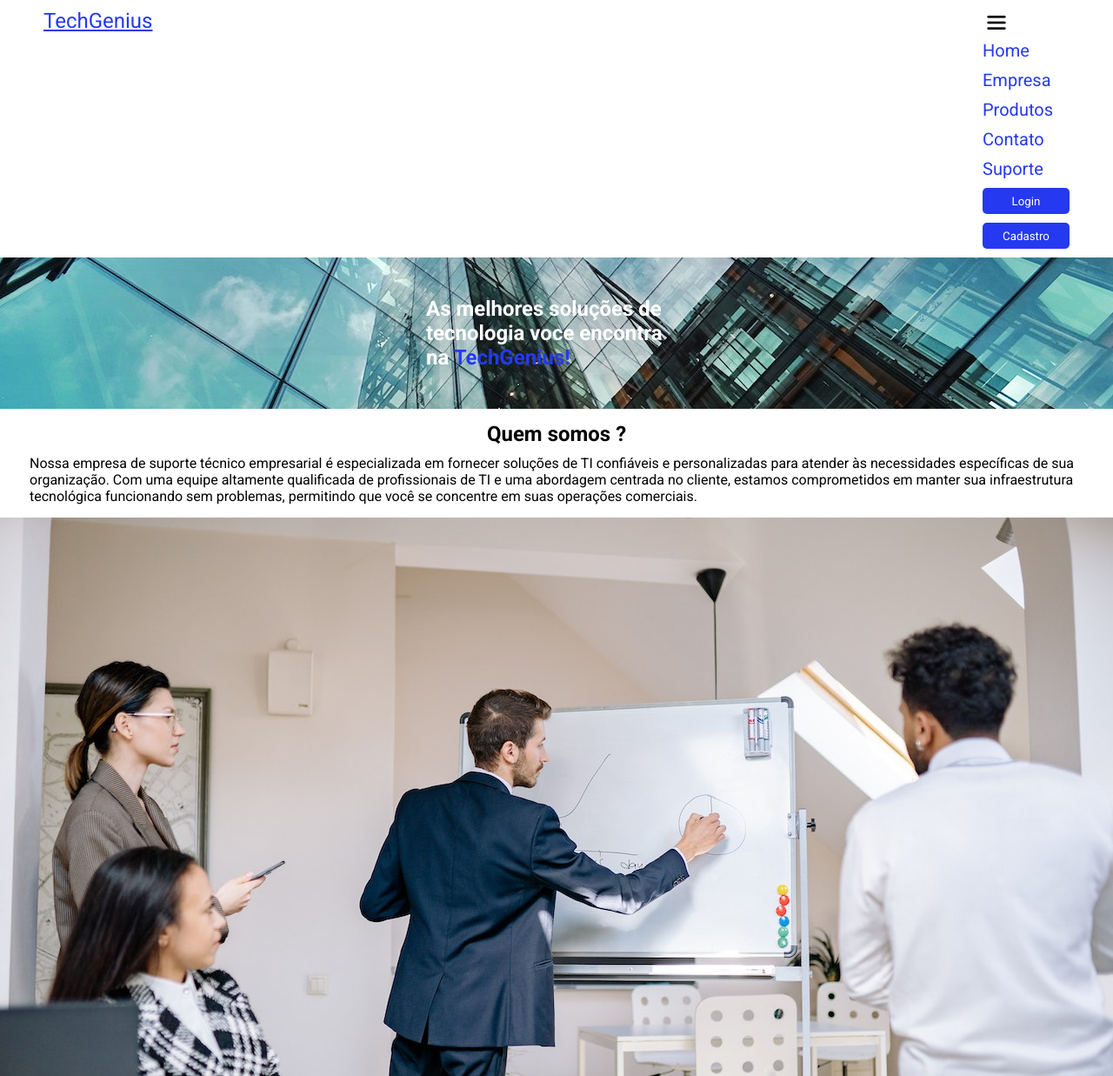
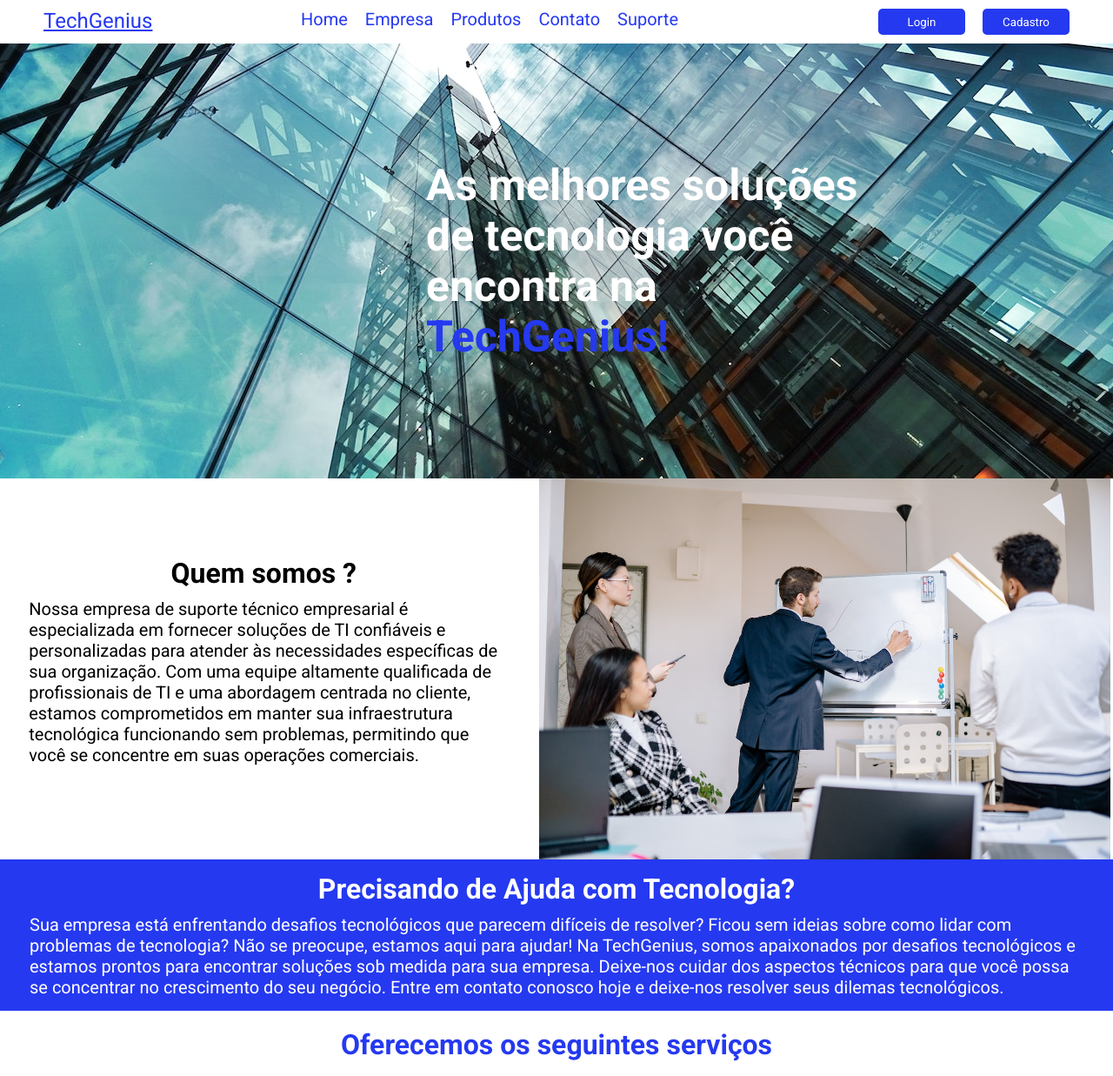
Before and after one commit to Mattheus910/bitsos, a plain HTML site: page index.html in a window 1280 px wide. Shown: the top 1237 px of the page at 87% size. Drawn offline with Linux system fonts and the light colour scheme.

Commit message:
alterações no media query

```diff
--- a/estilos/style.css
+++ b/estilos/style.css
@@ -33,10 +33,15 @@ header {
 }
 
 menu {
-    display: flex;
+    display: none;
     flex-direction: column;
     font-size: 20px;
     gap: 10px;
+}
+
+menu > article {
+    display: flex;
+    flex-direction: column;
 }
 
 input {
@@ -124,3 +129,81 @@ footer {
 li {
     list-style: none;
 }
+
+@media screen and (min-width: 600px) {
+
+    h2 {
+        font-size: 32px;
+    }
+
+    p {
+        font-size: 20px;
+    }
+    menu {
+        display: flex;
+        flex-direction: row;
+        justify-content: space-between;
+        gap: 20px;
+    }
+
+    menu > article {
+        flex-direction: row;
+        gap: 20px;
+        margin-right: 210px;
+    }
+
+    #hamb > img {
+        display: none;
+    }
+
+    #titulo {
+        height: 500px;
+    }
+
+    h1 {
+        font-size: 50px;
+        width: 500px;
+    }
+
+    .container {
+        display: flex;
+        flex-direction: row;
+        padding: 0px;
+        height: 438px;
+        justify-content: space-around;
+    }
+
+    .texto {
+        margin-top: 50px;
+        width: 600px;
+        height: 388px;
+        padding: 30px;
+    }
+
+    .texto > h2 {
+        margin: 10px;
+    }
+
+    .imagem {
+        width: 657px;
+        height: 100%;
+    }
+
+    #servicos {
+        text-align: center;
+        margin: 20px;
+    }
+
+    .container1 {
+        display: flex;
+        flex-direction: row;
+        flex-direction: row-reverse;
+        padding: 0px;
+        height: 438px;
+        justify-content: space-around;
+    }
+
+    .imagens > #cod {
+        height: 300px;
+    }
+}
--- a/index.html
+++ b/index.html
@@ -4,7 +4,7 @@
     <meta charset="UTF-8">
     <meta name="viewport" content="width=device-width, initial-scale=1.0">
     <title>TechGenius</title>
-    <link rel="stylesheet" href="estilos/style.css" media="all">
+    <link rel="stylesheet" href="estilos/style.css">
 </head>
 <body>
 
@@ -21,14 +21,18 @@
             <img src="imagens/cardapio.png" alt="hamburguer">
 
             <menu id="men">
+
+                        <article>
                             <a href="#">Home</a>
                             <a href="#">Empresa</a>
                             <a href="#">Produtos</a>
                             <a href="#">Contato</a>
                             <a href="#">Suporte</a>
+                        </article>
 
                         <input type="button" value="Login">
                         <input type="button" value="Cadastro">
+
                     </menu>
         </article>
 
@@ -40,7 +44,7 @@
 
         <article>
             <h1>
-                As melhores soluções de tecnologia voce encontra na <span class="blue">TechGenius!</span>
+                As melhores soluções de tecnologia você encontra na <span class="blue">TechGenius!</span>
             </h1>
         </article>
 
@@ -48,19 +52,22 @@
 
     <section class="container">
 
+        <article class="texto">
             <h2>
                 Quem somos ?
             </h2>
-
             <p>
                 Nossa empresa de suporte técnico empresarial é especializada em fornecer soluções de TI confiáveis e personalizadas para atender às necessidades específicas de sua organização. Com uma equipe altamente qualificada de profissionais de TI e uma abordagem centrada no cliente, estamos comprometidos em manter sua infraestrutura tecnológica funcionando sem problemas, permitindo que você se concentre em suas operações comerciais.
             </p>
-
-    </section>
+        </article>
 
         <article class="imagem">
                 <img src="imagens/reuniao.jpg" alt="reunião">
         </article>
+
+    </section>
+
+
 
     <section id="ajuda">
 
@@ -84,99 +91,107 @@
 
     <section class="container">
 
+        <article class="texto">
             <h2>
                 Suporte Técnico Remoto e Presencial:
             </h2>
-
             <p>
                 Oferecemos suporte técnico de alta qualidade tanto remotamente, através de conexões seguras, como presencialmente, garantindo que as empresas tenham assistência imediata sempre que necessário.
             </p>
-
-    </section>
-
+        </article>
         <article class="imagem">
                 <img src="imagens/mesa.jpg" alt="trabalhadores em desktops">
             </article>
+    </section>
 
-    <section class="container">
 
+
+    <section class="container1">
+
+        <article class="texto">
             <h2>
                 Gerenciamento de Redes e Infraestrutura:
             </h2>
-
             <p>
                 Nossa equipe experiente monitora, mantém e otimiza as redes e infraestruturas de TI das empresas para garantir que funcionem de maneira eficiente e segura.
             </p>
-
-    </section>
+        </article>
 
         <article class="imagem">
         <img src="imagens/cabos.jpg" alt="cabos em um roteador">
         </article>
 
+    </section>
+
+
+
     <section class="container">
 
+        <article class="texto">
             <h2>
                 Manutenção Preventiva e Corretiva:
             </h2>
-
             <p>
                 Realizamos manutenções programadas para evitar problemas e, quando necessário, respondemos rapidamente a falhas e emergências, minimizando o tempo de inatividade.
             </p>
-
-    </section>
+        </article>
 
         <article class="imagem">
             <img src="imagens/manutencao.jpg" alt="uma mão mexendo em peças de computador">
         </article>
+    </section>
 
-    <section class="container">
 
+    <section class="container1">
+
+        <article class="texto">
             <h2>
                 Suporte a Hardware e Software:
             </h2>
-
             <p>
                 Auxiliamos na seleção, aquisição e configuração de hardware e software, bem como oferecemos suporte contínuo para garantir que tudo funcione perfeitamente.
             </p>
-
-    </section>
+        </article>
 
         <article class="imagem">
             <img class="hardware" src="imagens/hardware1.jpg" alt="placa mãe de um computador">
         </article>
+    </section>
+
 
     <section class="container">
 
+        <article class="texto">
             <h2>
                 Segurança da Informação:
             </h2>
-
             <p>
                 Implementamos medidas robustas de segurança cibernética para proteger os dados sensíveis da empresa contra ameaças, ataques e vazamentos.
             </p>
+        </article>
 
+        <article class="imagem">
+            <img id="cod" src="imagens/codigos.jpg" alt="tela de computador com varios codigos de programação">
+        </article>
     </section>
 
-    <article class="imagem">
-        <img src="imagens/codigos.jpg" alt="tela de computador com varios codigos de programação">
-    </article>
 
-    <section class="container">
+    <section class="container1">
 
+        <article class="texto">
             <h2>
                 Backup e Recuperação de Dados:
             </h2>
-
             <p>
                 Estabelecemos soluções de backup automáticas e confiáveis, garantindo que os dados essenciais estejam sempre protegidos e prontos para recuperação.
             </p>
-
-    </section>
+        </article>
 
         <article class="imagem">
             <img src="imagens/backup.jpg" alt="varios gabinetes de processamento">
         </article>
+    </section>
+
 
     <footer>
 
```
Also changed, not shown: 1 other file. Lines whose indentation alone changed are shown as unchanged.
